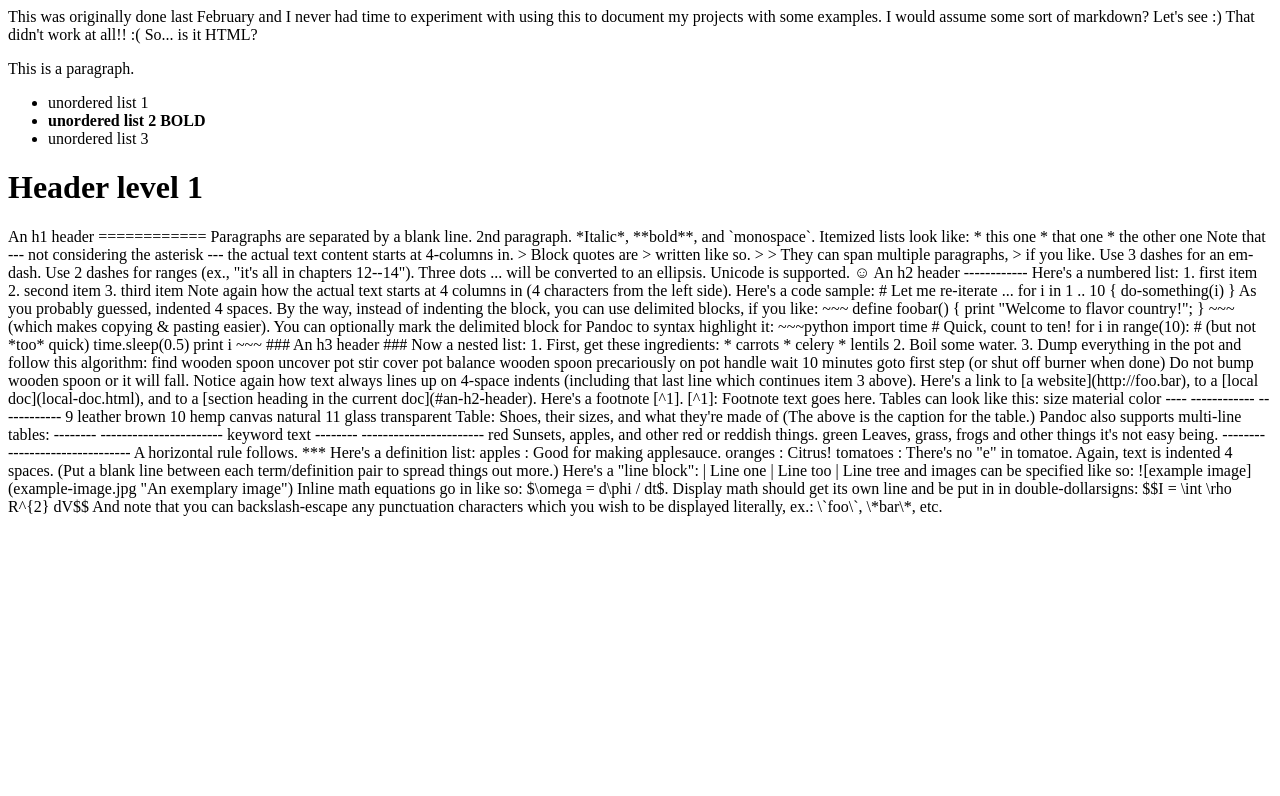
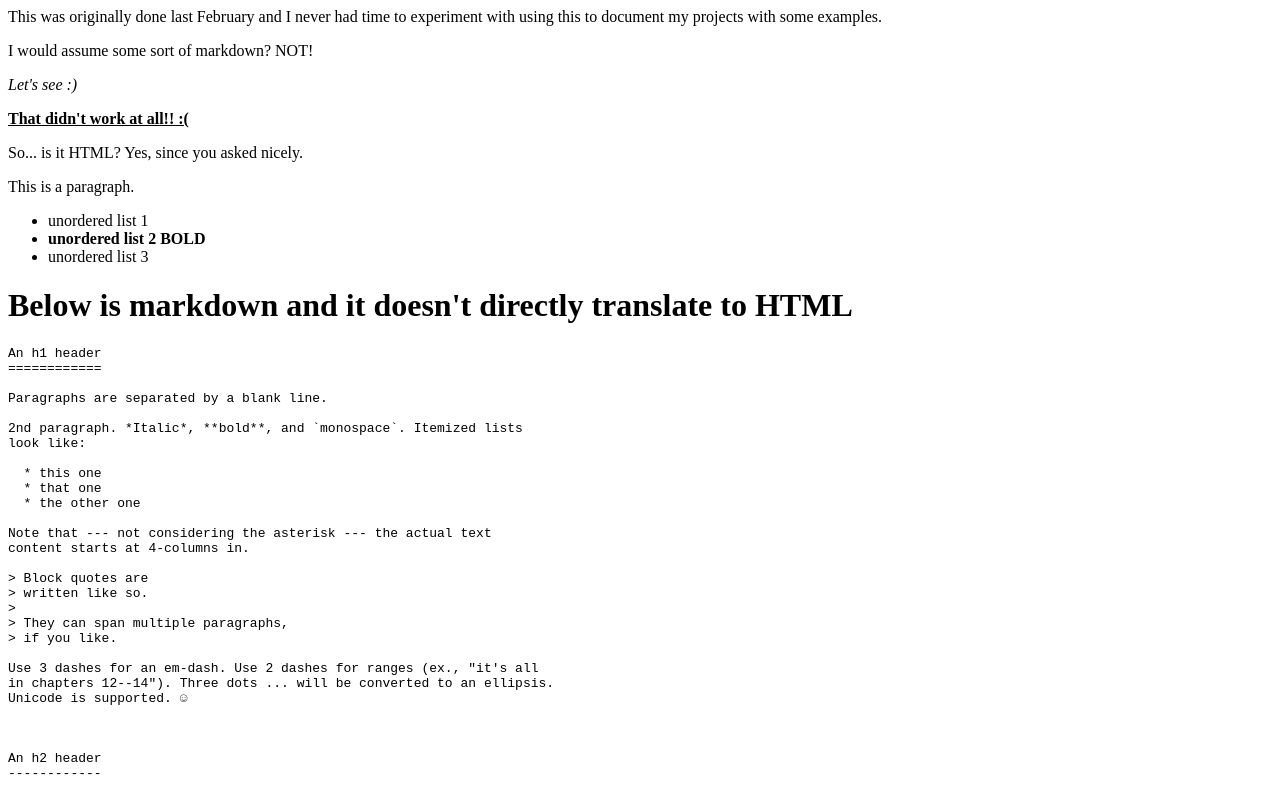
Before and after one commit to paulmotey/paulmotey.github.io, a plain HTML site: page index.html in a window 1280 px wide. Shown: the top 796 px of the page. Drawn offline with Linux system fonts and the light colour scheme.

Commit message:
moreHTML

```diff
--- a/index.html
+++ b/index.html
@@ -1,12 +1,12 @@
-This was originally done last February and I never had time to experiment with using this to document my projects with some examples.
+<p>This was originally done last February and I never had time to experiment with using this to document my projects with some examples.</p>
 
-I would assume some sort of markdown?
+<p>I would assume some sort of markdown? NOT!</p>
 
-Let's see :)
+<p><i>Let's see :)</i></p>
 
-That didn't work at all!! :(
+<p><u><b>That didn't work at all!! :(</b></u></p>
 
-So... is it HTML?
+<p>So... is it HTML? Yes, since you asked nicely.</p>
 
 <p>This is a paragraph.</p>
 
@@ -15,9 +15,13 @@ So... is it HTML?
  <li><b>unordered list 2 BOLD</b></li>
  <li>unordered list 3</li>
 </ul>
-<h1>Header level 1</h1>
 
 
+
+<h1>Below is markdown and it doesn't directly translate to HTML</h1>
+
+
+<pre>
 An h1 header
 ============
 
@@ -175,3 +179,4 @@ $$I = \int \rho R^{2} dV$$
 
 And note that you can backslash-escape any punctuation characters
 which you wish to be displayed literally, ex.: \`foo\`, \*bar\*, etc.
+</pre>
```
